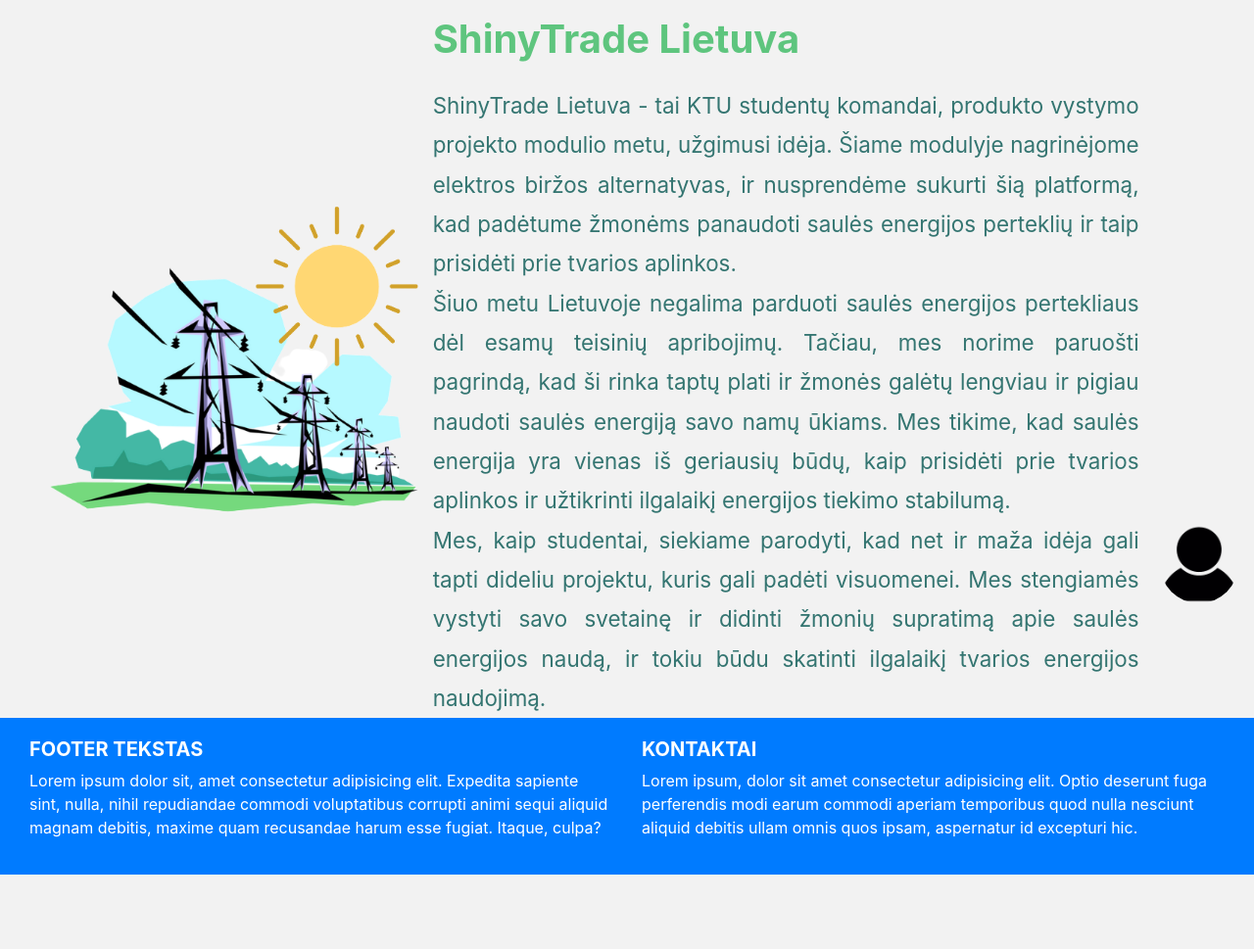
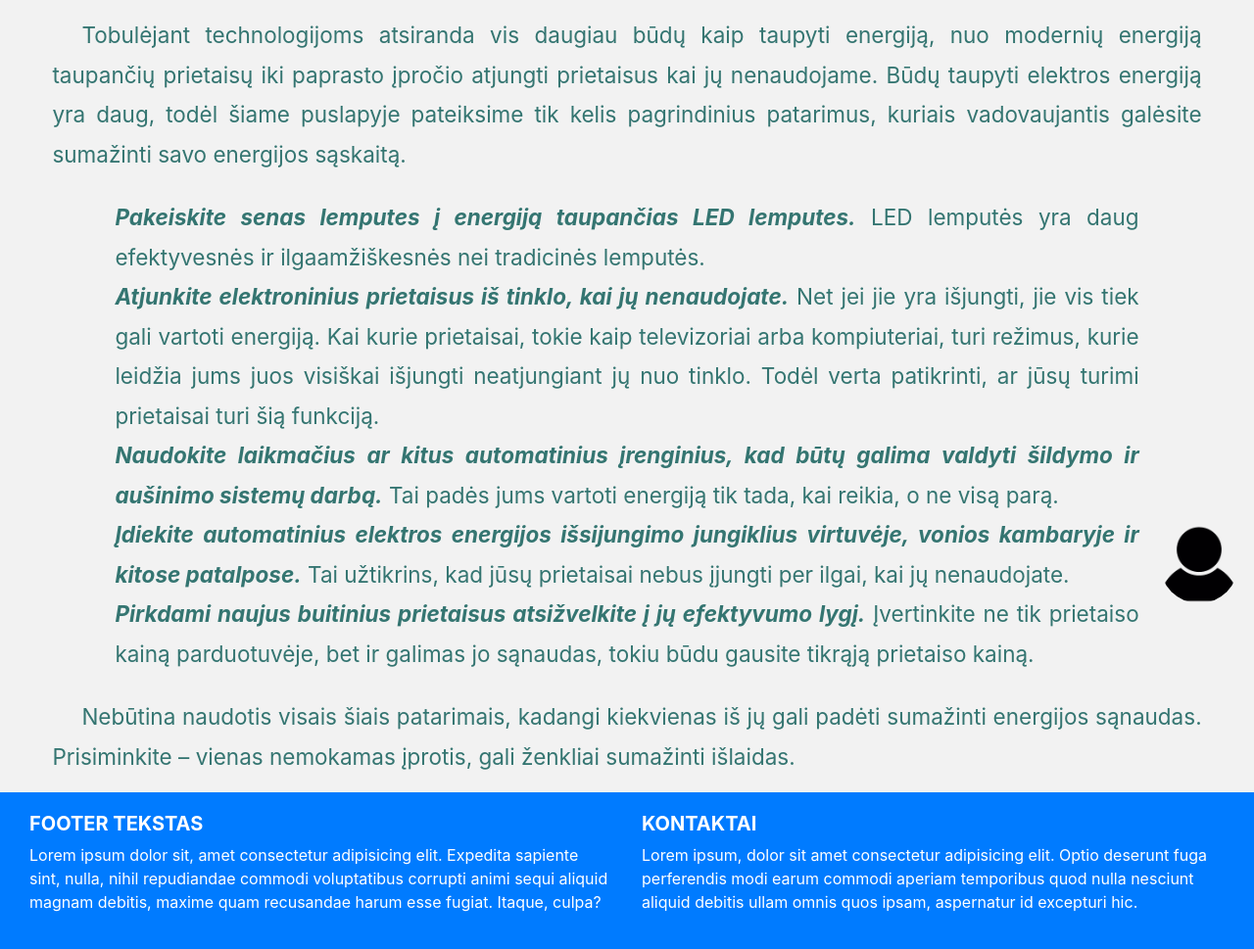
Before and after one commit to Faustels/ebirza, a Flask app: page /patarimai in a window 1280 px wide. Shown: the part 104-1073 px from the top of the page at 98% size. Before the commit the page ends 997 px from the top, so only its background shows below. Run offline with Flask 3, Linux system fonts and the light colour scheme; parts of the project's set-up code (start-up, migrations or seed data) failed here and were passed over; some libraries are stand-ins or nearby versions.

Commit message:
Patarimu puslapis

```diff
--- /dev/null
+++ b/static/css/advice.css
@@ -0,0 +1,41 @@
+:root{
+    --textSize: 10px;
+}
+
+@media (min-width: 768px){
+    :root {
+        --textSize: 11px;
+    }
+}
+
+@media (min-width: 992px){
+    :root {
+        --textSize: 14px;
+    }
+}
+
+@media (min-width: 1200px){
+    :root {
+        --textSize: 15px;
+    }
+}
+
+@media (min-width: 1366px){
+    :root {
+        --textSize: 16px;
+    }
+}
+
+.adviceContainer{
+    color: var(--dark-green-color);
+    padding:2vh 3vw;
+    text-align: justify;
+    font-size: calc(1.5 * var(--textSize));
+    line-height: 1.8;
+    text-indent: calc(2 *var(--textSize));
+}
+
+.listContainer{
+    padding: 3vh 5vw;
+    text-indent: 0;
+}
--- a/templates/advice.html
+++ b/templates/advice.html
@@ -9,7 +9,7 @@
 <link rel="stylesheet" href="/static/css/footer.css">
 <link rel="stylesheet" href="/static/css/assistant.css">
 <link rel="stylesheet" href="/static/css/userModals.css">
-<link rel="stylesheet" href="/static/css/about.css">
+<link rel="stylesheet" href="/static/css/advice.css">
 <title>Puslapis</title>
 </head>
 <body class="d-flex flex-column min-vh-100">
@@ -17,33 +17,40 @@
 {% include "inserts/common/navigation.html" %}
 
 <div style="display:flex; flex-direction: column; flex-grow: 1;">
-    <div id="Apie_mus" class="row justify-content-lg-center aboutContainer">
+    <div id="Apie_mus" class="row justify-content-lg-center adviceContainer">
         <div class="row justify-content-lg-center" >
-            <div class="col col-xl-4 col-lg-4 col-md-4 col-12">
-                <img class="centerImage" src="/static/images/about.png" alt="about.png">
-            </div>
-            <div class="col col-xl-8 col-lg-8 col-md-8 col-12">
-                <h1>
-                    ShinyTrade Lietuva
-                </h1>
+            <div class="col col-12">
                 <div>
-                    ShinyTrade Lietuva - tai KTU studentų komandai, produkto vystymo projekto
-modulio metu, užgimusi idėja. Šiame modulyje nagrinėjome elektros biržos
-alternatyvas, ir nusprendėme sukurti šią platformą, kad padėtume žmonėms
-panaudoti saulės energijos perteklių ir taip prisidėti prie tvarios aplinkos.
+                    Tobulėjant technologijoms atsiranda vis daugiau būdų kaip taupyti energiją, nuo modernių energiją taupančių prietaisų iki paprasto
+įpročio atjungti prietaisus kai jų nenaudojame. Būdų taupyti elektros energiją yra daug, todėl šiame puslapyje pateiksime tik kelis
+pagrindinius patarimus, kuriais vadovaujantis galėsite sumažinti savo energijos sąskaitą.
+                </div>
+                <div class="listContainer">
+                    <div>
+                        <i><b>Pakeiskite senas lemputes į energiją taupančias LED lemputes.</b></i> LED lemputės yra daug efektyvesnės ir
+ilgaamžiškesnės nei tradicinės lemputės.
+                    </div>
+                    <div>
+                        <i><b>Atjunkite elektroninius prietaisus iš tinklo, kai jų nenaudojate.</b></i> Net jei jie yra išjungti, jie vis tiek gali vartoti
+energiją. Kai kurie prietaisai, tokie kaip televizoriai arba kompiuteriai, turi režimus, kurie leidžia jums juos
+visiškai išjungti neatjungiant jų nuo tinklo. Todėl verta patikrinti, ar jūsų turimi prietaisai turi šią funkciją.
+                    </div>
+                    <div>
+                        <i><b>Naudokite laikmačius ar kitus automatinius įrenginius, kad būtų galima valdyti šildymo ir aušinimo sistemų
+                            darbą.</b></i> Tai padės jums vartoti energiją tik tada, kai reikia, o ne visą parą.
+                    </div>
+                    <div>
+                        <i><b>Įdiekite automatinius elektros energijos išsijungimo jungiklius virtuvėje, vonios kambaryje ir kitose
+                            patalpose.</b></i> Tai užtikrins, kad jūsų prietaisai nebus įjungti per ilgai, kai jų nenaudojate.
+                    </div>
+                    <div>
+                        <i><b>Pirkdami naujus buitinius prietaisus atsižvelkite į jų efektyvumo lygį.</b></i> Įvertinkite ne tik prietaiso kainą
+parduotuvėje, bet ir galimas jo sąnaudas, tokiu būdu gausite tikrąją prietaiso kainą.
+                    </div>
                 </div>
                 <div>
-                    Šiuo metu Lietuvoje negalima parduoti saulės energijos pertekliaus dėl esamų
-teisinių apribojimų. Tačiau, mes norime paruošti pagrindą, kad ši rinka taptų plati ir
-žmonės galėtų lengviau ir pigiau naudoti saulės energiją savo namų ūkiams. Mes
-tikime, kad saulės energija yra vienas iš geriausių būdų, kaip prisidėti prie tvarios
-aplinkos ir užtikrinti ilgalaikį energijos tiekimo stabilumą.
-                </div>
-                <div>
-                    Mes, kaip studentai, siekiame parodyti, kad net ir maža idėja gali tapti dideliu
-projektu, kuris gali padėti visuomenei. Mes stengiamės vystyti savo svetainę ir didinti
-žmonių supratimą apie saulės energijos naudą, ir tokiu būdu skatinti ilgalaikį tvarios
-energijos naudojimą.
+                    Nebūtina naudotis visais šiais patarimais, kadangi kiekvienas iš jų gali padėti sumažinti energijos sąnaudas.
+Prisiminkite – vienas nemokamas įprotis, gali ženkliai sumažinti išlaidas.
                 </div>
             </div>
         </div>
```
